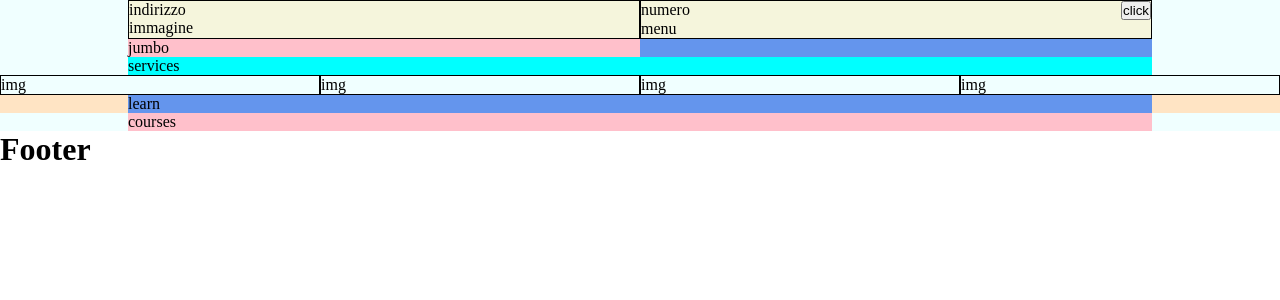
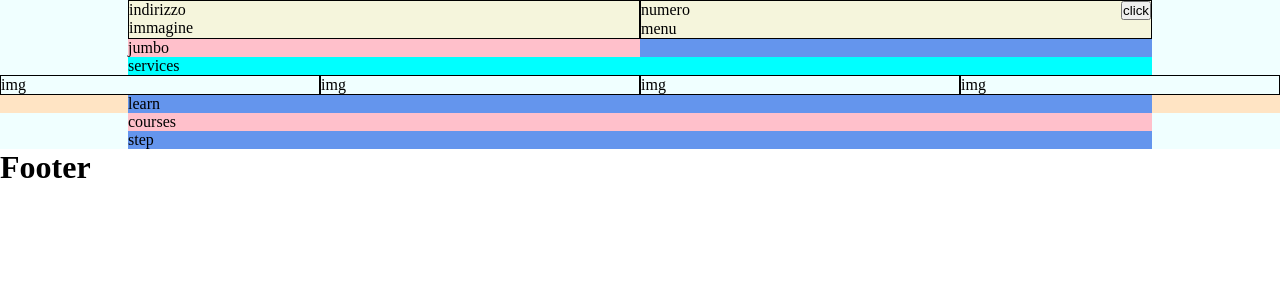
Before and after one commit to Asiaviscardi/proj-html-vuejs, a Vue app: page / in a window 1280 px wide. Shown: the top 300 px of the page. Built offline with nearby package versions, Linux system fonts and the light colour scheme.

Commit message:
termine struttura quarta section main

```diff
--- a/src/components/Main.vue
+++ b/src/components/Main.vue
@@ -44,6 +44,12 @@ export default {
         <div class="third-section">
 
             <div class="courses">courses</div>
+
+        </div>
+
+        <div class="fourth-section">
+
+            <div class="step">step</div>
 
         </div>
 
@@ -106,4 +112,16 @@ export default {
     }
 }
 
+.fourth-section{
+    width: 100%;
+    display: flex;
+    justify-content: center;
+    background-color: azure;
+
+    .step{
+        width: 80%;
+        background-color: cornflowerblue;
+    }
+
+}
 </style>
```
